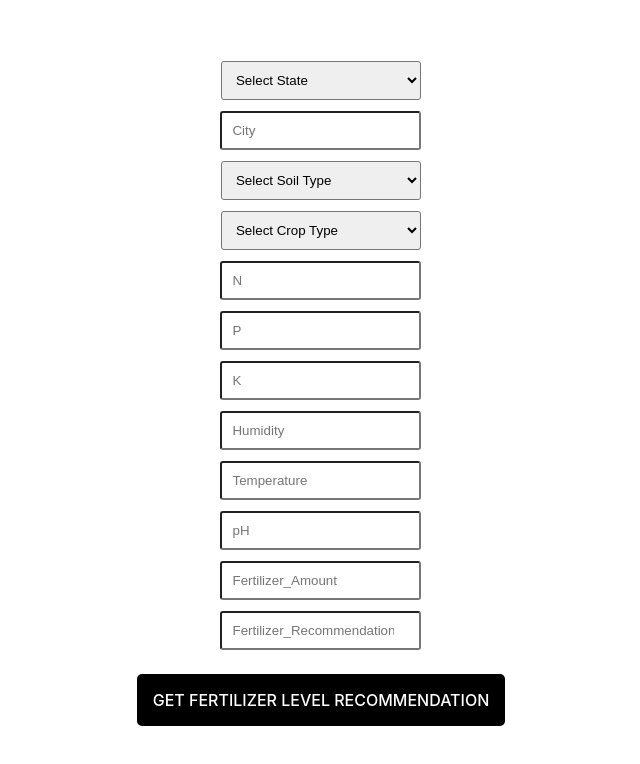
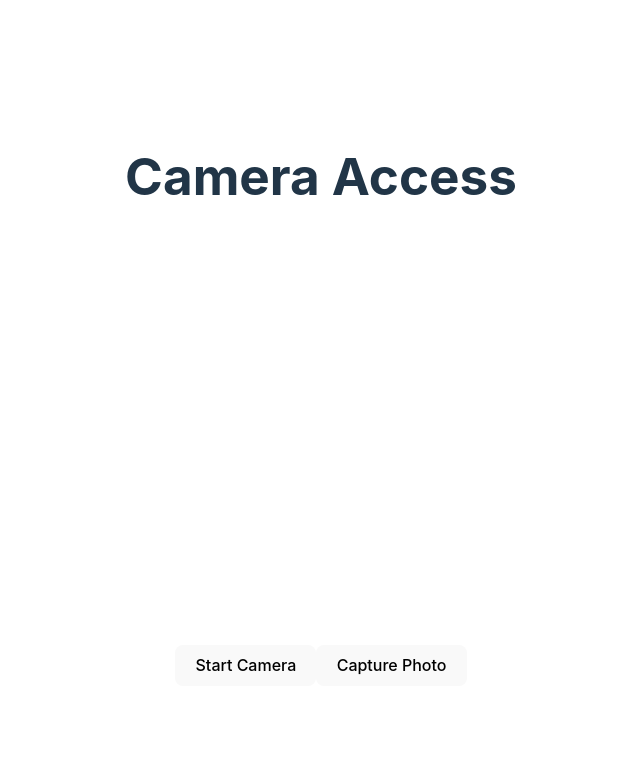
Before and after one commit to skid-kid/FasaL, a React (Vite) app in the folder Fertiliser-react-frontend/: page / in a window 1280 px wide. Shown: the top 764 px of the page, without its empty margins (319-959 px from the left). Built offline with nearby package versions, Linux system fonts and the light colour scheme.

Commit message:
made the fe

```diff
--- a/Fertiliser-react-frontend/src/App.jsx
+++ b/Fertiliser-react-frontend/src/App.jsx
@@ -1,16 +1,14 @@
-import { useState } from 'react'
-import reactLogo from './assets/react.svg'
-import viteLogo from '/vite.svg'
-import './App.css'
-import { Form } from './components/form'
+//import { useState } from "react";
+
+import "./App.css";
+//import { Form } from "./components/form";
+import { Imageupload } from "./components/imageupload";
 function App() {
-  const [count, setCount] = useState(0)
-
   return (
     <div>
-      <Form></Form>
+      <Imageupload />
     </div>
-  )
+  );
 }
 
-export default App
+export default App;
--- /dev/null
+++ b/Fertiliser-react-frontend/src/components/imageupload.jsx
@@ -0,0 +1,61 @@
+import { useState, useRef } from "react";
+
+export function Imageupload() {
+  const [photo, setPhoto] = useState(null);
+  const videoRef = useRef(null);
+  const canvasRef = useRef(null);
+
+  const startCamera = async () => {
+    try {
+      const stream = await navigator.mediaDevices.getUserMedia({ video: true });
+      if (videoRef.current) {
+        videoRef.current.srcObject = stream;
+      }
+    } catch (err) {
+      console.error("Error accessing camera: ", err);
+    }
+  };
+
+  const capturePhoto = () => {
+    if (canvasRef.current && videoRef.current) {
+      const context = canvasRef.current.getContext("2d");
+      if (context) {
+        canvasRef.current.width = videoRef.current.videoWidth;
+        canvasRef.current.height = videoRef.current.videoHeight;
+        context.drawImage(
+          videoRef.current,
+          0,
+          0,
+          videoRef.current.videoWidth,
+          videoRef.current.videoHeight
+        );
+        setPhoto(canvasRef.current.toDataURL("image/png"));
+        console.log(photo);
+      }
+    }
+  };
+
+  return (
+    <div>
+      <h1>Camera Access</h1>
+      <video
+        ref={videoRef}
+        autoPlay
+        playsInline
+        width="600"
+        height="400"
+      ></video>
+      <br />
+      <button onClick={startCamera}>Start Camera</button>
+      <button onClick={capturePhoto}>Capture Photo</button>
+      <canvas ref={canvasRef} style={{ display: "none" }}></canvas>
+
+      {photo && (
+        <div>
+          <h2>Captured Photo</h2>
+          <img src={photo} alt="Captured" width="300" />
+        </div>
+      )}
+    </div>
+  );
+}
```
Also changed, not shown: 1 other file (tests, documents, lock files or other folders).
